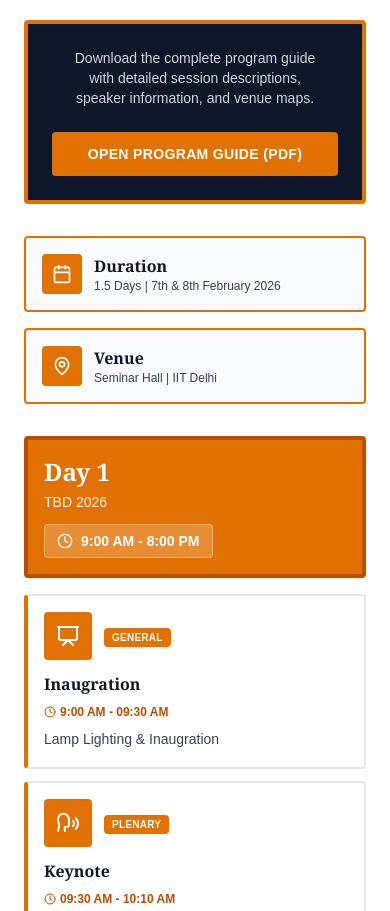
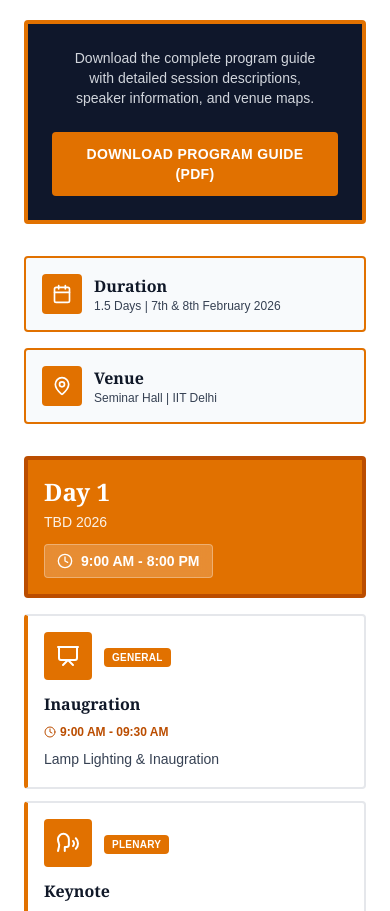
Before and after one commit to itssanju0008/summit-ai, a Next.js app: page / in a window 390 px wide. Shown: the part 5380-6291 px from the top of the page. Built offline with nearby package versions, Linux system fonts and the light colour scheme.

Commit message:
program structure pdf would open now in laptop

```diff
--- a/src/app/components/ProgramStructure.js
+++ b/src/app/components/ProgramStructure.js
@@ -230,9 +230,15 @@ export function ProgramStructure() {
             Download the complete program guide with detailed session
             descriptions, speaker information, and venue maps.
           </p>
+           <button
+            onClick={() => handleDownload(true)}
+            className="md:hidden bg-amber-600 hover:bg-amber-700 text-white px-6 py-3 md:px-8 md:py-4 rounded font-semibold uppercase tracking-wide transition-colors text-sm md:text-base w-full sm:w-auto"
+          >
+            Download Program Guide (PDF)
+          </button>
           <button
             onClick={() => setIsModalOpen(true)}
-            className="bg-amber-600 hover:bg-amber-700 text-white px-6 py-3 md:px-8 md:py-4 rounded font-semibold uppercase tracking-wide transition-colors text-sm md:text-base w-full sm:w-auto"
+            className="hidden md:inline bg-amber-600 hover:bg-amber-700 text-white px-6 py-3 md:px-8 md:py-4 rounded font-semibold uppercase tracking-wide transition-colors text-sm md:text-base w-full sm:w-auto"
           >
             Open Program Guide (PDF)
           </button>
```
